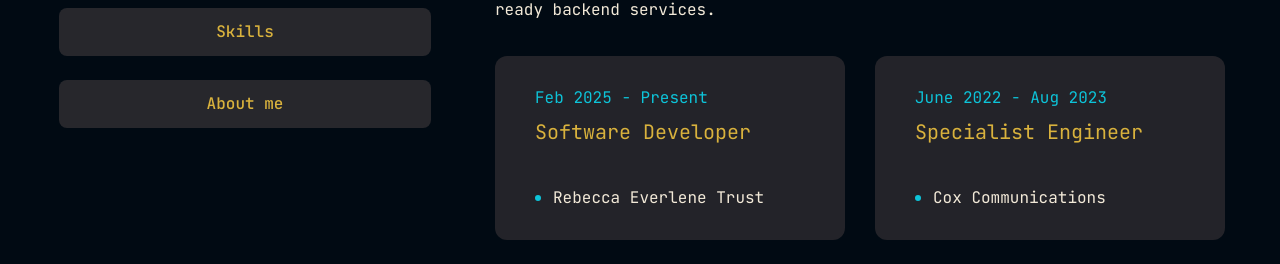
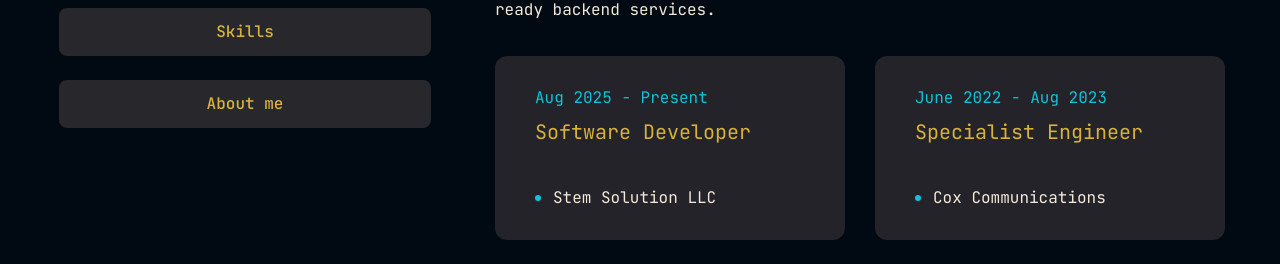
Before and after one commit to sasanktalluri/portfolio, a Next.js app: page /resume in a window 1280 px wide. Shown: the part 280-544 px from the top of the page. Built offline with nearby package versions, Linux system fonts and the light colour scheme.

Commit message:
exp change

```diff
--- a/app/resume/page.jsx
+++ b/app/resume/page.jsx
@@ -83,9 +83,9 @@ const experience = {
     description: "Software Engineer with 3+ years of experience building scalable full-stack applications, RESTful APIs, and cloud-ready backend services.",
     items: [
         {
-            company: "Rebecca Everlene Trust",
+            company: "Stem Solution LLC",
             position: "Software Developer",
-            duration: "Feb 2025 - Present"
+            duration: "Aug 2025 - Present"
         },
         {
             company: "Cox Communications",
```
